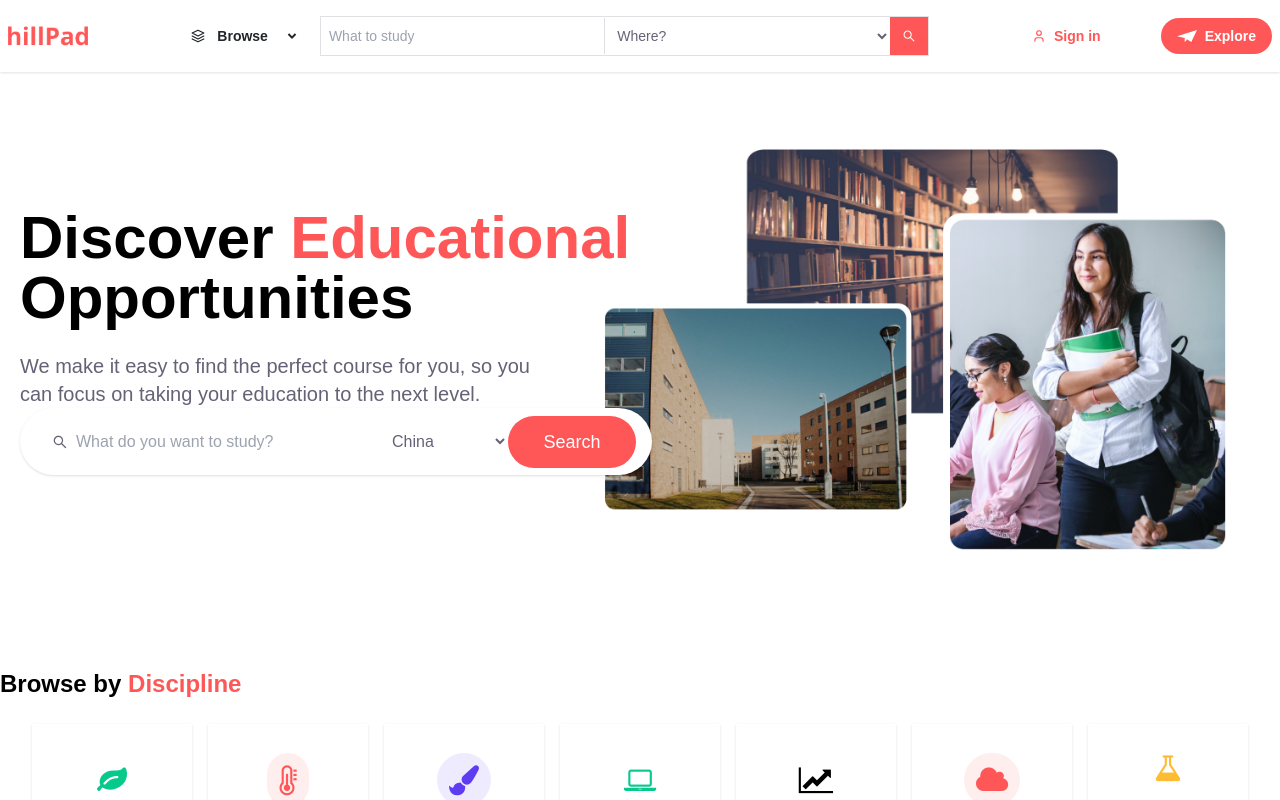
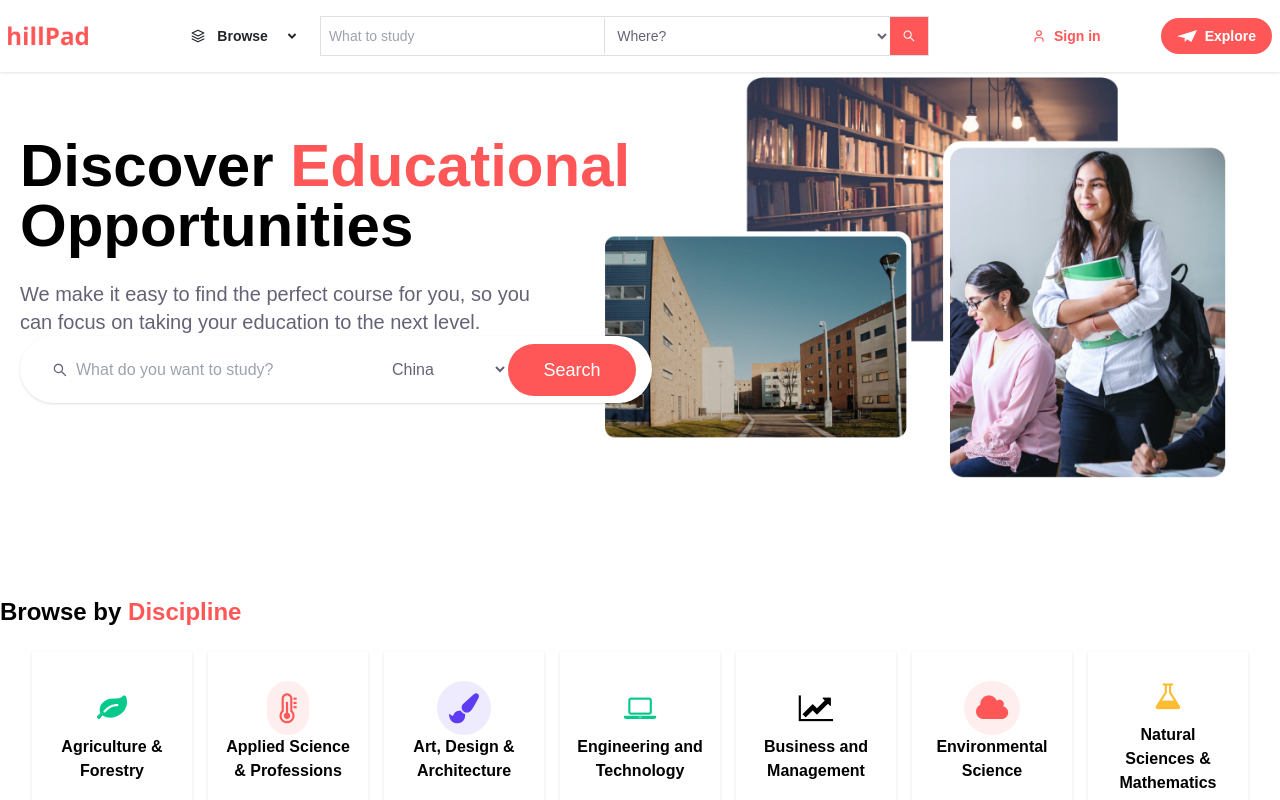
Before and after one commit to Haywhyoh/Hillpad, a React (Vite) app in the folder Hillpad/: page / in a window 1280 px wide. Shown: the top 800 px of the page. Built offline with nearby package versions, Linux system fonts and the light colour scheme; what tw-elements would draw is missing.

Commit message:
some minor changes

```diff
--- a/Hillpad/src/components/header.jsx
+++ b/Hillpad/src/components/header.jsx
@@ -20,7 +20,7 @@ export default function Header() {
 
 
     return (
-        <header className="w-screen py-4">
+        <header className="w-screen py-4 fixed top-0 bg-white z-40">
             <nav className="max-w-full text-sm font-bold mx-auto justify-between hidden lg:flex w-full px-2 items-center gap-x-4">
                 <div>
                     <div className='w-20'>
```
